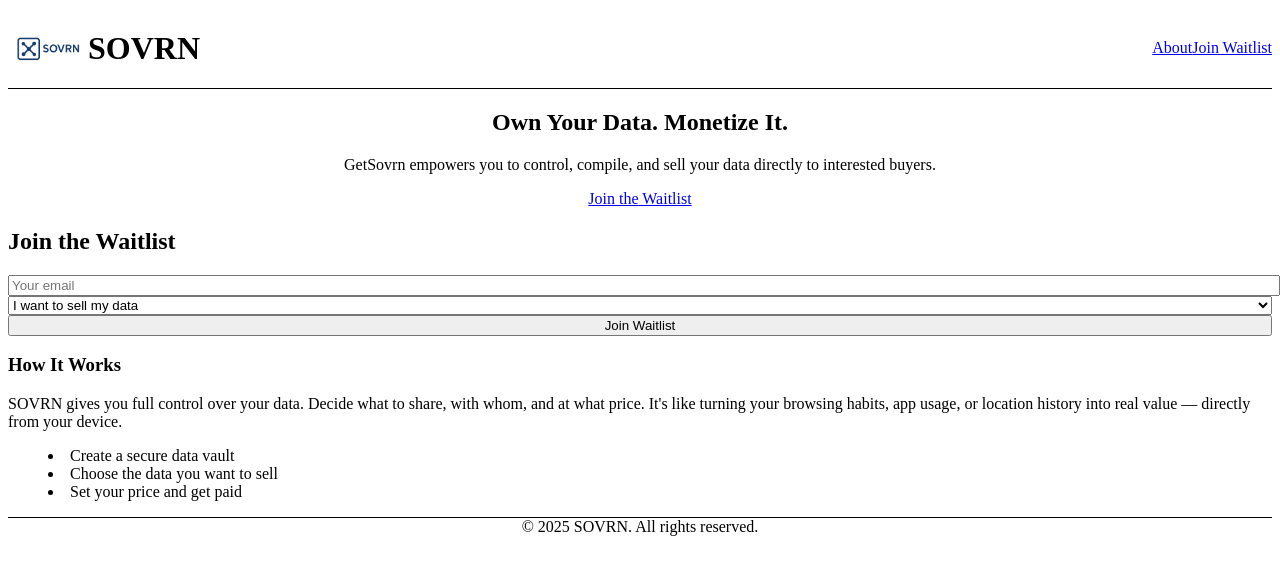
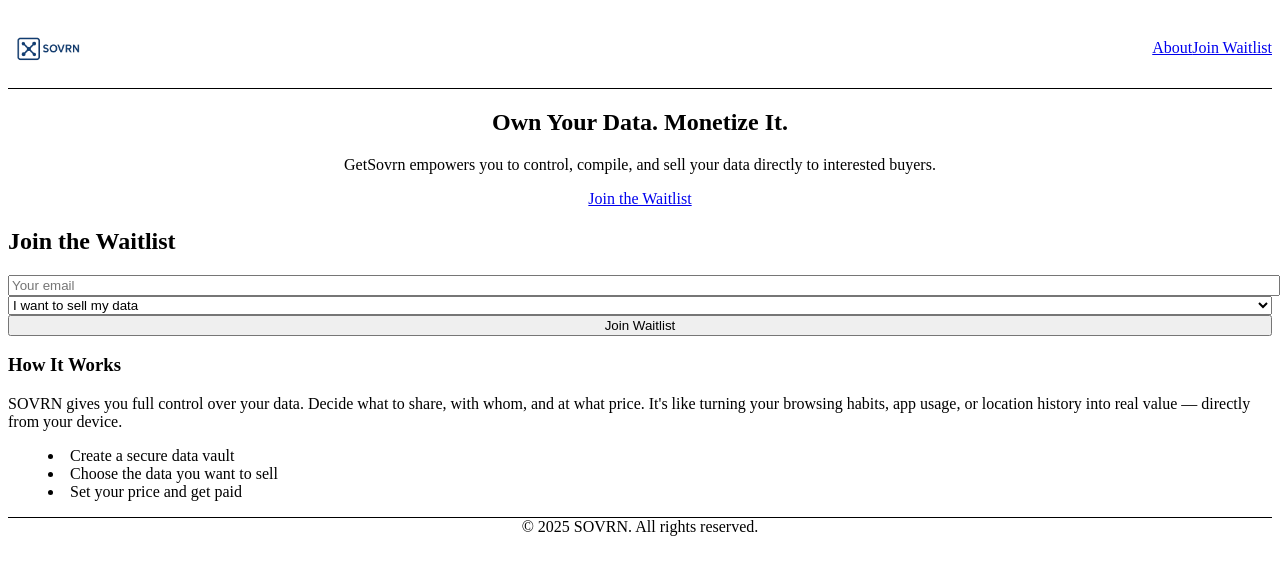
Before and after one commit to glivermore2025/getsovrn-site, a Next.js app: page / in a window 1280 px wide. Shown: the top 574 px of the page. Built offline with nearby package versions, Linux system fonts and the light colour scheme.

Commit message:
Update index.tsx
Remove <h1 className="text-xl font-bold tracking-wide">SOVRN</h1>

```diff
--- a/pages/index.tsx
+++ b/pages/index.tsx
@@ -14,7 +14,8 @@ export default function Home() {
       <header className="flex items-center justify-between p-6 border-b border-gray-800">
         <div className="flex items-center space-x-3">
           <Image src="/logo.png" alt="SOVRN Logo" width={80} height={80} />
-          <h1 className="text-xl font-bold tracking-wide">SOVRN</h1>
+
+
         </div>
         <nav className="space-x-6 text-sm">
           <a href="#about" className="hover:text-blue-400">About</a>
```
